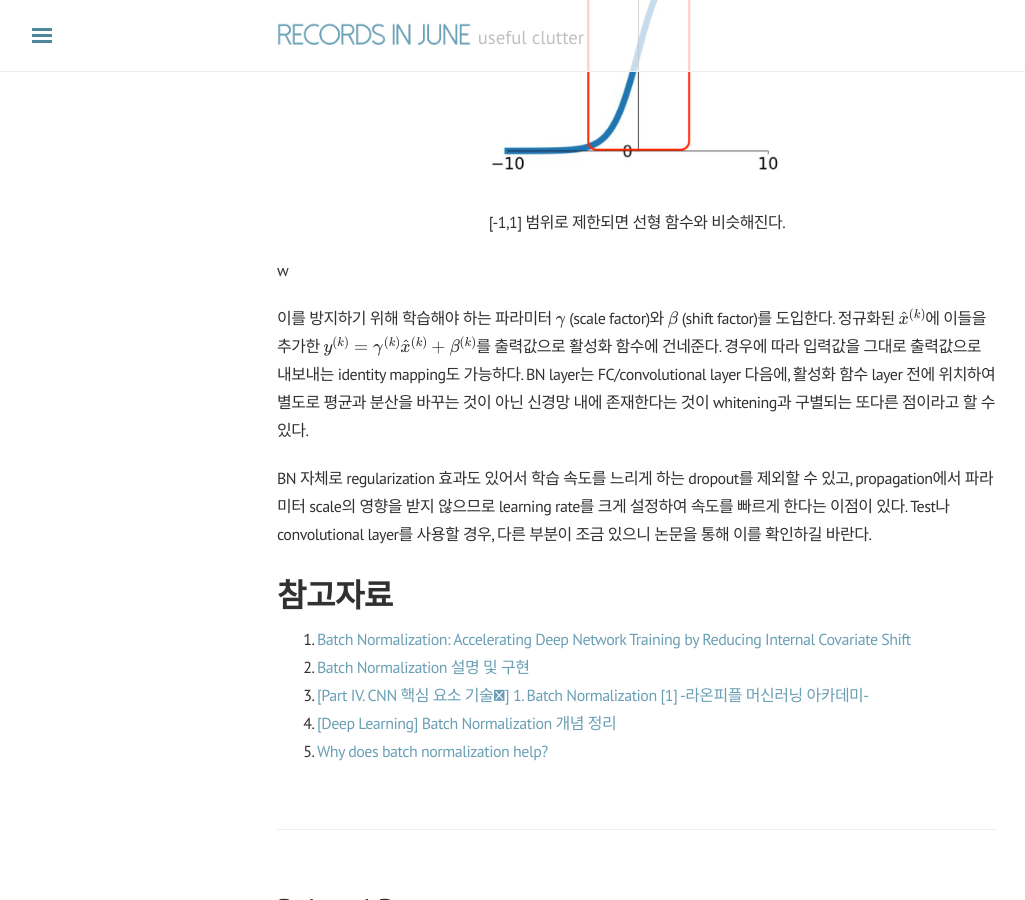
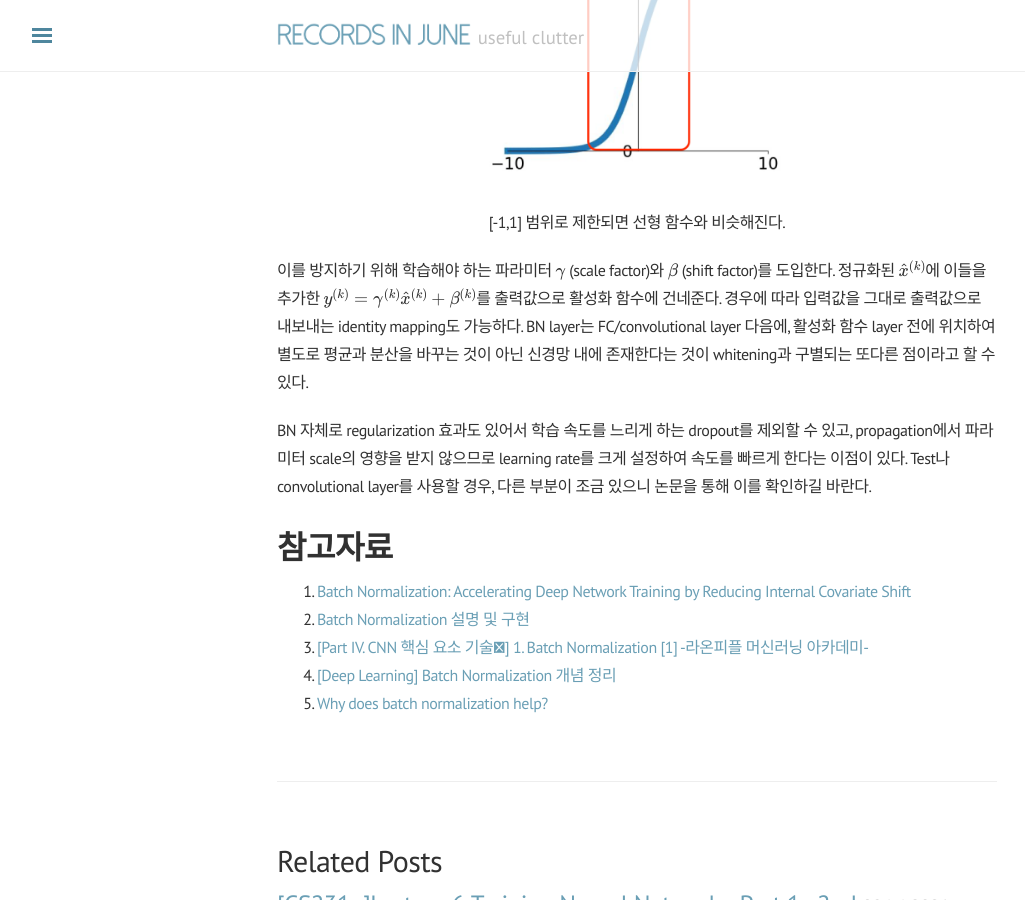
Before and after one commit to j0shuajun/j0shuajun.github.io, a Jekyll site: the page built from _posts/2021-07-30-cs231n-6th.md, in a window 1280 px wide and 900 px high, scrolled down 2326 px. Shown: the whole window, without its empty margins (3-1028 px from the left). Built offline with Jekyll 4.4.1, drawn with Linux system fonts in a browser that asks for light colours; nearby versions of some CDN libraries; formulas are drawn with MathJax 3; comment, search, counter and statistics services are not loaded.

Commit message:
typo fixed

```diff
--- a/_posts/2021-07-30-cs231n-6th.md
+++ b/_posts/2021-07-30-cs231n-6th.md
@@ -44,7 +44,7 @@ $$ \hat{x}^{(k)} = \frac{x^{(k)} - E(x^{(k)})}{\sqrt{Var(x^{(k)})}} $$
 <p align="center">
   <img width="300" src="/public/img/sigmoid_box.png">
   [-1,1] 범위로 제한되면 선형 함수와 비슷해진다.
-</p>w
+</p>
 
 이를 방지하기 위해 학습해야 하는 파라미터 $\gamma$ (scale factor)와 $\beta$ (shift factor)를 도입한다. 정규화된 $\hat{x}^{(k)}$에 이들을 추가한 $y^{(k)} = \gamma^{(k)} \hat{x}^{(k)} + \beta^{(k)}$를 출력값으로 활성화 함수에 건네준다. 경우에 따라 입력값을 그대로 출력값으로 내보내는 identity mapping도 가능하다. BN layer는 FC/convolutional layer 다음에, 활성화 함수 layer 전에 위치하여 별도로 평균과 분산을 바꾸는 것이 아닌 신경망 내에 존재한다는 것이 whitening과 구별되는 또다른 점이라고 할 수 있다.
 
```
